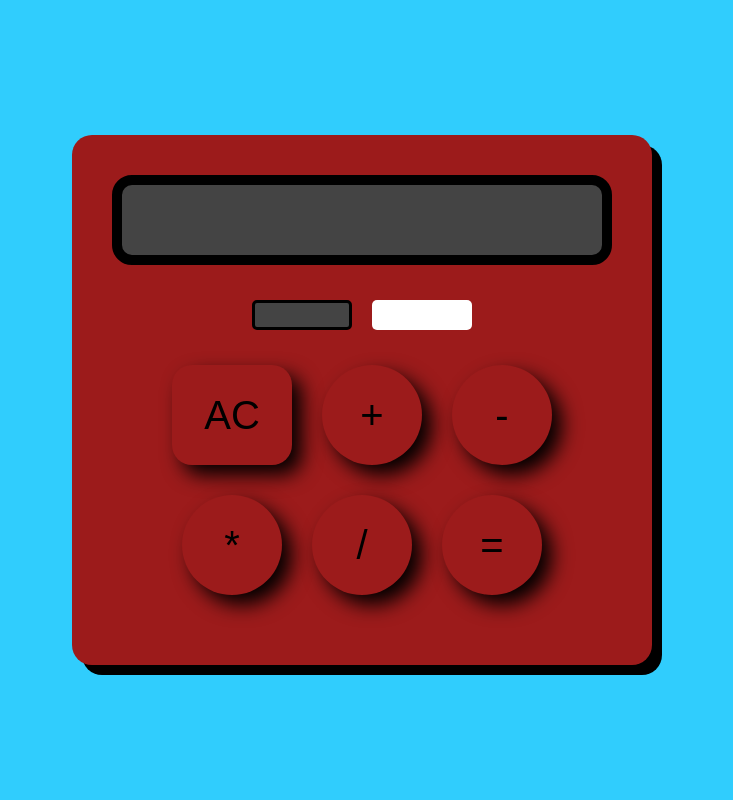
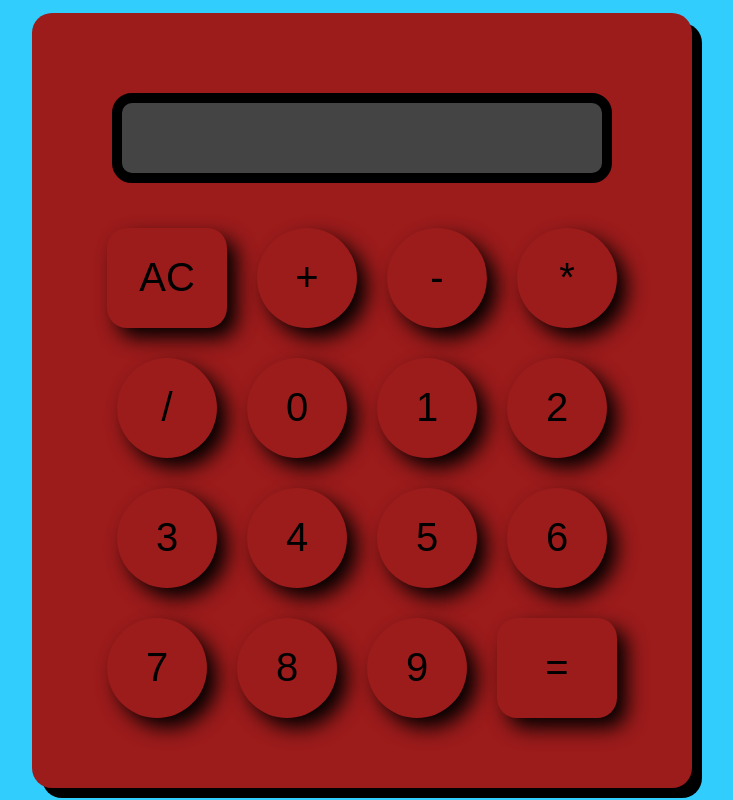
Before and after one commit to AndresDiazGualteros/CALCULADORA, a plain HTML site: page index.html in a window 1280 px wide. Shown: the whole page, without its empty margins (278-1011 px from the left). Drawn offline with Linux system fonts and the light colour scheme.

Commit message:
version de cero inputs

```diff
--- a/app.js
+++ b/app.js
@@ -48,10 +48,10 @@ igual.addEventListener("click",()=>{
     }
 })
 
-// for(let i=0; i<10; i++){
-//     document.getElementById("num"+i).addEventListener("click",presion)
-// }
+for(let i=0; i<10; i++){
+    document.getElementById("num"+i).addEventListener("click",presion)
+}
 
-// function presion(e){
-//     display.innerText = display.innerText + e.target.value
-// }
+function presion(e){
+    display.innerText = display.innerText + e.target.value
+}
--- a/index.html
+++ b/index.html
@@ -10,19 +10,18 @@
 <body>
     <div class="contenedorGeneral">
         <div class="display"></div>
-        <div class="input-element">
+        <!-- <div class="input-element">
             <input type="number" class="valor" id="val1">
             <div class="operador"></div>
             <input type="number" class="valor" id="val2">
-        </div>
+        </div> -->
         <div class="grupoBotones">
             <button class="btn" id="ac">AC</button>
             <button class="btn" id="suma">+</button>
             <button class="btn" id="resta">-</button>
             <button class="btn" id="multi">*</button>
             <button class="btn" id="division">/</button>
-            <button class="btn" id="igual">=</button>
-            <!-- <button class="btn" id="num0" value="0">0</button>
+            <button class="btn" id="num0" value="0">0</button>
             <button class="btn" id="num1" value="1">1</button>
             <button class="btn" id="num2" value="2">2</button>
             <button class="btn" id="num3" value="3">3</button>
@@ -31,7 +30,8 @@
             <button class="btn" id="num6" value="6">6</button>
             <button class="btn" id="num7" value="7">7</button>
             <button class="btn" id="num8" value="8">8</button>
-            <button class="btn" id="num9" value="9">9</button> -->
+            <button class="btn" id="num9" value="9">9</button>
+            <button class="btn" id="igual">=</button>
         </div>
     </div>
     <script src="./app.js"></script>
--- a/style.css
+++ b/style.css
@@ -33,6 +33,7 @@ body{
     font-size: 40px;
     background-color: rgb(68, 68, 68);
     border-radius: 20px;
+    margin: 40px;
 }
 .valor{
     width: 40px;
@@ -49,7 +50,7 @@ body{
     display: flex;
     flex-wrap: wrap;
     justify-content: center;
-    width: 400px;
+    width: 520px;
     gap: 30px;
     margin-bottom: 30px;
 }
@@ -69,6 +70,10 @@ body{
 #ac{
     width: 120px;
     border-radius: 20px;
+}
+#igual{
+    border-radius: 20px;
+    width: 120px;
 }
 .btn:hover{
     cursor: pointer;
```
